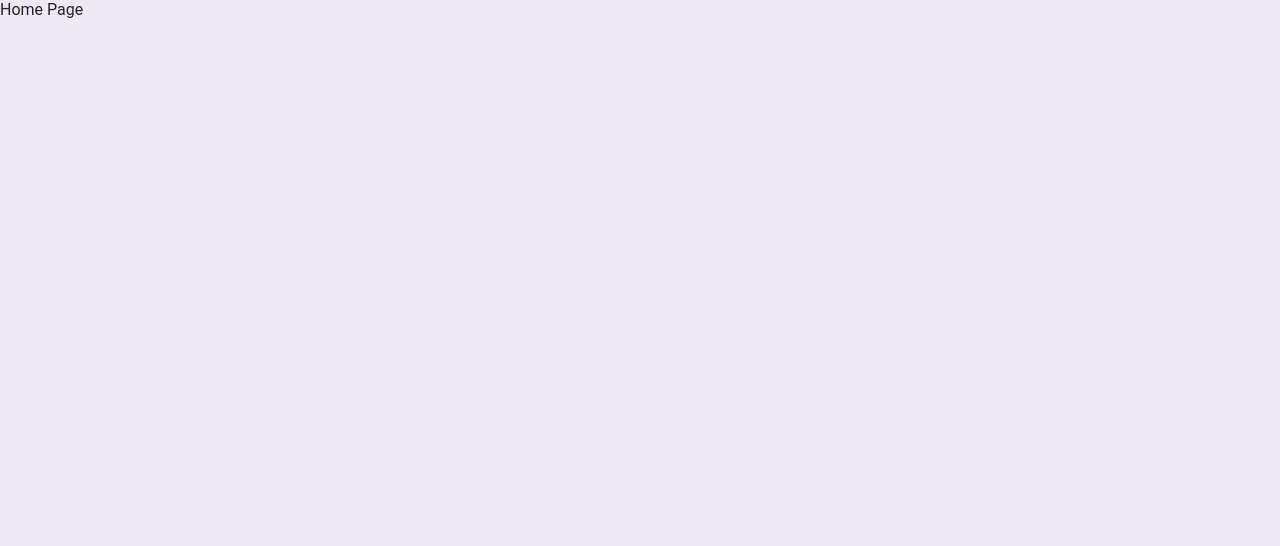
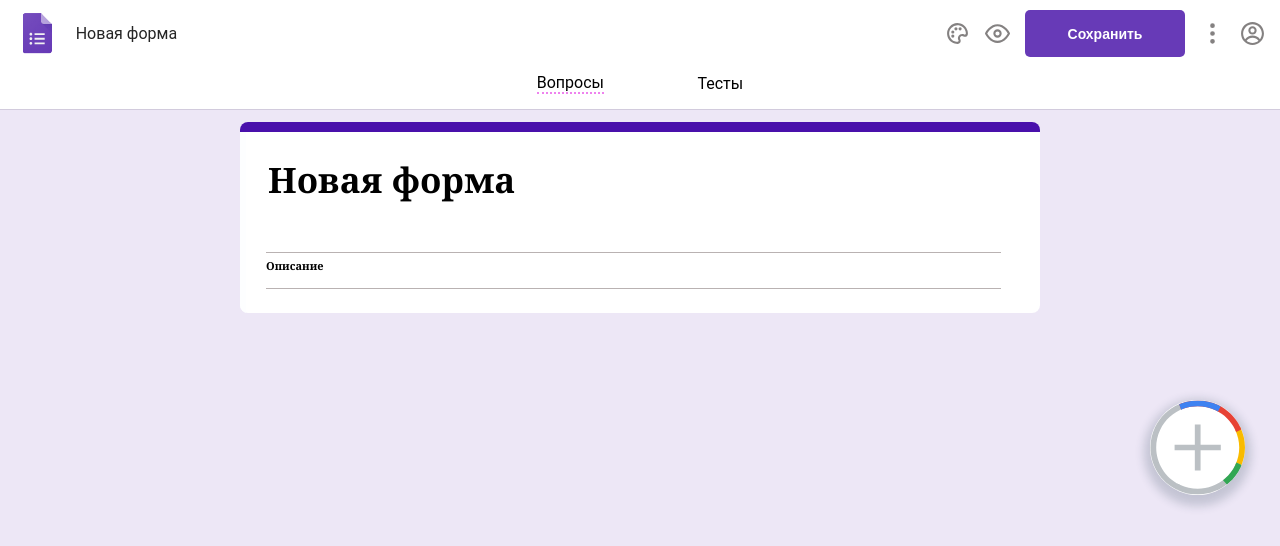
Before and after one commit to syimyk2/google_form, a React (Create React App) app: page / in a window 1280 px wide. Shown: the top 546 px of the page. Built offline with nearby package versions, Linux system fonts and the light colour scheme.

Commit message:
fixed routing isues

```diff
--- a/src/components/Layout/header/Header.jsx
+++ b/src/components/Layout/header/Header.jsx
@@ -5,31 +5,41 @@ import { FiEye } from 'react-icons/fi'
 import { CgProfile } from 'react-icons/cg'
 import { BsThreeDotsVertical } from 'react-icons/bs'
 import { MdCloudDone } from 'react-icons/md'
-import { useDispatch } from 'react-redux'
+import { useDispatch, useSelector } from 'react-redux'
 import { NavLink, useLocation } from 'react-router-dom'
+import { useState, useEffect } from 'react'
 import { ReactComponent as FormLogo } from '../../../assets/icons/logo.svg'
 import { saveQuizFormData } from '../../../store/asyncFunctions'
 import { formActions } from '../../../store/formSlice'
-// import { removeFromLocalStorage } from '../../../utils/helpers/storageHelper'
+import { removeFromLocalStorage } from '../../../utils/helpers/storageHelper'
 
 const Header = () => {
-   // const status = useSelector((state) => state.form.status)
-   // const [showSavedIcon, setShowSavedIcon] = useState(false)
+   const status = useSelector((state) => state.form.status)
+   const [showSavedIcon, setShowSavedIcon] = useState(false)
    const dispatch = useDispatch()
    const location = useLocation()
    const saveQuizDataHandler = () => {
       dispatch(saveQuizFormData())
+      removeFromLocalStorage('@quiz-data')
       dispatch(formActions.saveQuizData())
-      // removeFromLocalStorage('@quiz-data')
    }
    const changeThemeHandler = () => {
       alert(
          'sorry , temproary this functionalyty do not works , will fix soon (gobal styled)'
       )
    }
-   // if (status === 'resolved') {
-   //    setShowSavedIcon(true)
-   // }
+
+   useEffect(() => {
+      if (status === 'resolved') {
+         setShowSavedIcon(true)
+      }
+      const timer = setTimeout(() => {
+         setShowSavedIcon(false)
+      }, 4000)
+      return () => {
+         clearTimeout(timer)
+      }
+   }, [setShowSavedIcon, status])
 
    return (
       <HeaderWrapper>
@@ -41,12 +51,12 @@ const Header = () => {
             <HeaderSettings>
                <BiPalette onClick={changeThemeHandler} />
                <FiEye />
-               {location.pathname === '/quiz-create' ? (
+               {location.pathname === '/' ? (
                   <button onClick={saveQuizDataHandler}>Сохранить</button>
                ) : (
                   ''
                )}
-               {true && <MdCloudDone />}
+               {showSavedIcon && <MdCloudDone />}
 
                <BsThreeDotsVertical />
                <CgProfile />
@@ -58,7 +68,7 @@ const Header = () => {
                <NavLink
                   end
                   className={({ isActive }) => (isActive ? 'activeLink' : '')}
-                  to="/quiz-create"
+                  to="/"
                >
                   Вопросы
                </NavLink>
--- a/src/components/UI/Loading.js
+++ b/src/components/UI/Loading.js
@@ -15,7 +15,6 @@ const Loading = () => {
 export default Loading
 
 const LoadingFigure = styled.figure`
-   & {
    border-radius: 100%;
    width: 2em;
    height: 2em;
@@ -26,7 +25,7 @@ const LoadingFigure = styled.figure`
    left: 0;
    right: 0;
    animation: colours 7s steps(1, start) infinite;
-   }
+   z-index: 100;
 
    .dot {
       position: absolute;
--- a/src/components/pages/HomePage.jsx
+++ /dev/null
@@ -1,7 +0,0 @@
-import React from 'react'
-
-const HomePage = () => {
-   return <div> Home Page</div>
-}
-
-export default HomePage
--- a/src/components/quiz/quizeBuilder/QuizeHeaderBuilder.jsx
+++ b/src/components/quiz/quizeBuilder/QuizeHeaderBuilder.jsx
@@ -15,7 +15,7 @@ export const QuizeHeaderBuilder = () => {
       const QuizHeaderData = {
          quizTitleValue: QuizTitleRef.current.value,
          quizDescriptionValue: QuizDescriptionRef.current.value,
-         id: Math.random().toString(),
+         id: Date.now().toString(),
       }
       dispatch(formActions.saveQuizTitileAndDescription(QuizHeaderData))
    }
@@ -30,7 +30,7 @@ export const QuizeHeaderBuilder = () => {
                   <textarea
                      className="big-textarea"
                      ref={QuizTitleRef}
-                     defaultValue={quiz.title || 'Новая форма'}
+                     defaultValue={quiz.quizTitle || 'Новая форма'}
                      onFocus={(e) => e.target.select()}
                      onBlur={saveTextareaValueHandler}
                      name="form-title"
@@ -42,7 +42,7 @@ export const QuizeHeaderBuilder = () => {
                   <textarea
                      className="little-textarea"
                      ref={QuizDescriptionRef}
-                     defaultValue={quiz.description || 'Описание'}
+                     defaultValue={quiz.quizDescription || 'Описание'}
                      onFocus={(e) => e.target.select()}
                      onBlur={saveTextareaValueHandler}
                      name="description"
--- a/src/routes/index.js
+++ b/src/routes/index.js
@@ -4,7 +4,6 @@ import CreateForms from '../components/pages/CreateForms'
 import NotFoundPage from '../components/pages/NotFoundPage'
 import Loading from '../components/UI/Loading'
 
-const HomePage = React.lazy(() => import('../components/pages/HomePage'))
 const QuizBuilder = React.lazy(() => import('../components/quiz/QuizBuilder'))
 const QuizFormsPage = React.lazy(
    () => import('../components/pages/QuizFormsPage')
@@ -16,9 +15,8 @@ export const AppRoutes = () => {
    return (
       <Suspense fallback={<Loading />}>
          <Routes>
-            <Route path="/" element={<HomePage />} />
-            <Route path="quiz-create" element={<CreateForms />}>
-               <Route path="/quiz-create" element={<QuizBuilder />} />
+            <Route path="/" element={<CreateForms />}>
+               <Route path="/" element={<QuizBuilder />} />
                <Route path="quiz-forms" element={<QuizFormsPage />} />
             </Route>
             <Route path="testing/:id" element={<PassingQuizPage />} />
--- a/src/store/FormSlice.js
+++ b/src/store/FormSlice.js
@@ -7,6 +7,8 @@ const localData = getFromLocalStorage('@quiz-data')
 const initialState = {
    status: 'pending',
    quize: localData || {
+      quizTitle: '',
+      quizDescription: '',
       quizeForms: [],
    },
    answersSettings: [],
@@ -24,6 +26,8 @@ export const formSlice = createSlice({
       },
       saveQuizData(state) {
          state.quize.quizeForms = []
+         state.quize.quizTitle = ''
+         state.quize.quizDescription = ''
       },
 
       // ---------forms actions-----
--- a/src/store/asyncFunctions.js
+++ b/src/store/asyncFunctions.js
@@ -44,14 +44,14 @@ export const deleteQuizFormData = createAsyncThunk(
          const response = await fetch(`${BASE_URL}/quiz-data/${id}.json`, {
             method: 'DELETE',
          })
-         const result = await response.json()
          if (!response.ok) {
             throw new Error('Something went wrong with Server Firebase!')
          }
-         console.log(result)
+
          dispatch(getQuizFormData())
       } catch (error) {
          rejectWithValue(error.message)
+         console.log(error.message)
       }
    }
 )
```
Also changed, not shown: src/assets/images/googlePlus.png (renamed from src/assets/icons/forms-blank-plus.png). Lines whose indentation alone changed are shown as unchanged.
